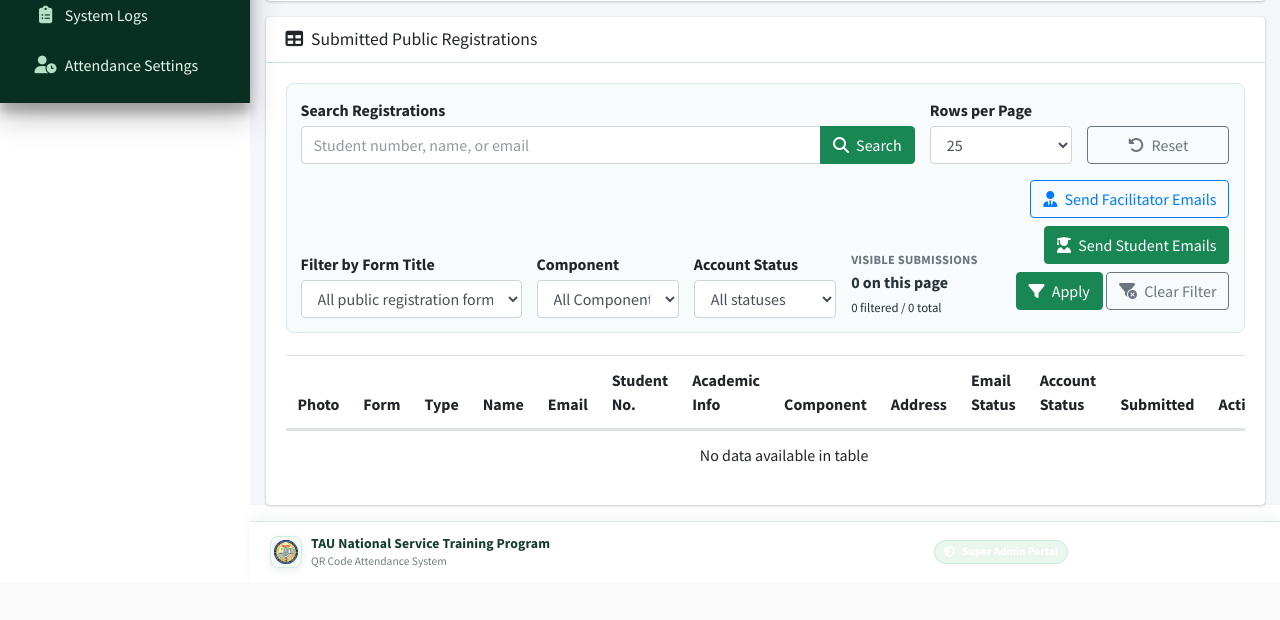
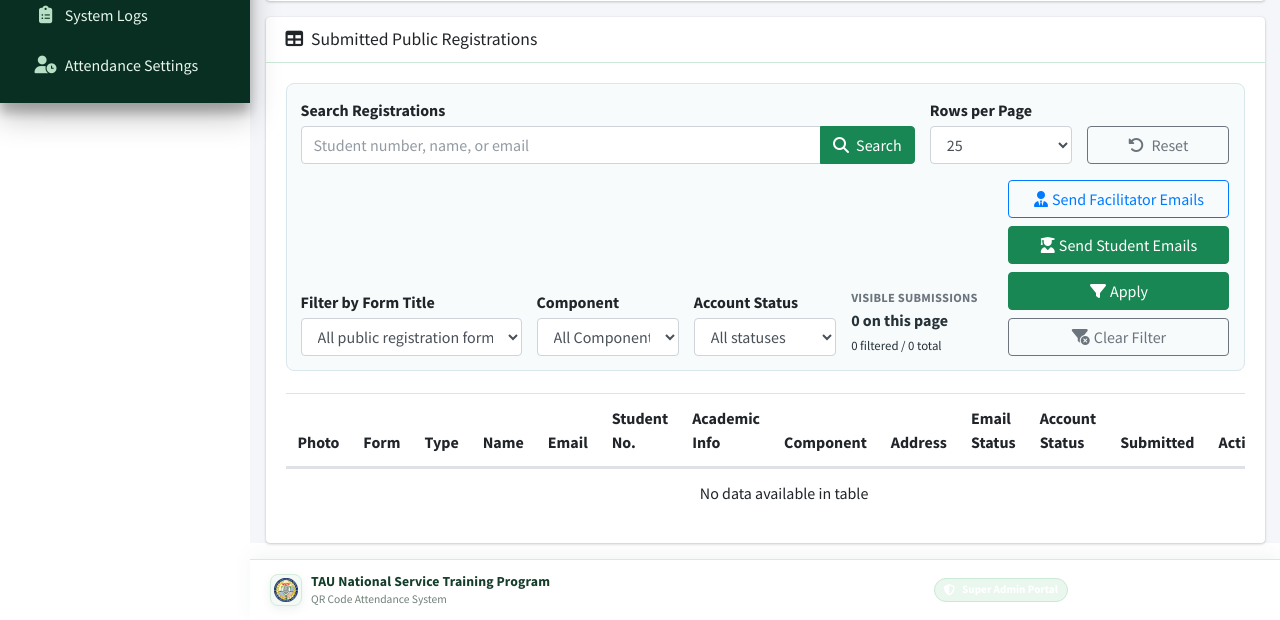
Before and after one commit to LyleZhyla/NSTP_Portal, a PHP site: page /qr-code-attendance-system/student-registrations.php in a window 1280 px wide. Shown: the part 697-1317 px from the top of the page. Before the commit the page ends 1265 px from the top, so only its background shows below. Run offline with PHP 8.4, Linux system fonts and the light colour scheme; a user stored in the database is signed in; data comes from the database, SQL or seed files in the repository; data that the repository does not hold is empty; some libraries are stand-ins or nearby versions.

Commit message:
Fix public registration button alignment

```diff
--- a/student-registrations.php
+++ b/student-registrations.php
@@ -375,6 +375,59 @@ $registrationPageUrl = static function ($page) {
             padding: 14px;
             margin-bottom: 16px;
         }
+        .public-action-group {
+            display: flex;
+            flex-wrap: wrap;
+            align-items: stretch;
+            gap: 8px;
+        }
+        .public-action-group .btn {
+            display: inline-flex;
+            align-items: center;
+            justify-content: center;
+            min-height: 34px;
+            margin: 0;
+            white-space: nowrap;
+        }
+        .registration-filter-actions {
+            display: grid;
+            grid-template-columns: minmax(0, 1fr);
+            gap: 8px;
+            width: 100%;
+        }
+        .registration-filter-actions .btn {
+            display: inline-flex;
+            align-items: center;
+            justify-content: center;
+            min-height: 38px;
+            margin: 0;
+            white-space: normal;
+        }
+        .registration-row-actions {
+            display: inline-flex;
+            align-items: center;
+            justify-content: flex-start;
+            gap: 6px;
+            white-space: nowrap;
+        }
+        .registration-row-actions .btn {
+            display: inline-flex;
+            align-items: center;
+            justify-content: center;
+            width: 32px;
+            height: 32px;
+            padding: 0;
+            margin: 0;
+        }
+        @media (max-width: 575.98px) {
+            .public-action-group {
+                display: grid;
+                grid-template-columns: minmax(0, 1fr);
+            }
+            .public-action-group .btn {
+                width: 100%;
+            }
+        }
         .qr-pagination-bar {
             border-top: 1px solid #e3edf1;
             padding-top: 12px;
@@ -560,6 +613,7 @@ $registrationPageUrl = static function ($page) {
                                                         <?php endif; ?>
                                                     <?php endforeach; ?>
                                                 </div>
+                                                <div class="public-action-group">
                                                     <button type="button" class="btn btn-sm btn-warning" data-toggle="modal" data-target="#formModal<?php echo (int) $formRow['form_id']; ?>">
                                                         <i class="fas fa-edit mr-1"></i> Edit
                                                     </button>
@@ -572,6 +626,7 @@ $registrationPageUrl = static function ($page) {
                                                             data-title="<?php echo htmlspecialchars($formRow['form_title']); ?>">
                                                         <i class="fas fa-trash mr-1"></i> Delete
                                                     </button>
+                                                </div>
                                             </div>
                                         </div>
                                     </div>
@@ -665,19 +720,21 @@ $registrationPageUrl = static function ($page) {
                                         <small><?php echo number_format($filteredRegistrationCount); ?> filtered / <?php echo number_format($totalRegistrations); ?> total</small>
                                     </span>
                                 </div>
-                                <div class="col-md-3 mt-3 mt-md-0 text-md-right">
+                                <div class="col-md-3 mt-3 mt-md-0 d-flex align-items-end">
+                                    <div class="registration-filter-actions">
                                         <?php if ($role === 'super_admin'): ?>
-                                    <button type="button" class="btn btn-outline-primary mb-2" id="sendFacilitatorAccountEmailsBtn">
+                                        <button type="button" class="btn btn-outline-primary" id="sendFacilitatorAccountEmailsBtn">
                                             <i class="fas fa-user-tie mr-1"></i> Send Facilitator Emails
                                         </button>
                                         <?php endif; ?>
-                                    <button type="button" class="btn btn-primary mb-2" id="sendAccountEmailsBtn">
+                                        <button type="button" class="btn btn-primary" id="sendAccountEmailsBtn">
                                             <i class="fas fa-user-graduate mr-1"></i> Send Student Emails
                                         </button>
-                                    <button type="submit" class="btn btn-info mb-2"><i class="fas fa-filter mr-1"></i> Apply</button>
-                                    <a href="student-registrations.php" class="btn btn-outline-secondary mb-2">
+                                        <button type="submit" class="btn btn-info"><i class="fas fa-filter mr-1"></i> Apply</button>
+                                        <a href="student-registrations.php" class="btn btn-outline-secondary">
                                             <i class="fas fa-filter-circle-xmark mr-1"></i> Clear Filter
                                         </a>
+                                    </div>
                                 </div>
                             </div>
                         </form>
@@ -798,7 +855,8 @@ $registrationPageUrl = static function ($page) {
                                             </td>
                                             <td data-order="<?php echo (int) strtotime($row['created_at']); ?>"><?php echo htmlspecialchars(date('m/d/Y h:i A', strtotime($row['created_at']))); ?></td>
                                             <td>
-                                                <button class="btn btn-sm btn-info" data-toggle="modal" data-target="#detailsModal<?php echo $registrationId; ?>">
+                                                <div class="registration-row-actions">
+                                                    <button class="btn btn-sm btn-info" data-toggle="modal" data-target="#detailsModal<?php echo $registrationId; ?>" title="View details">
                                                         <i class="fas fa-eye"></i>
                                                     </button>
                                                     <?php if ($canSendStudentCredentials): ?>
@@ -818,10 +876,12 @@ $registrationPageUrl = static function ($page) {
                                                             type="button"
                                                             class="btn btn-sm btn-danger delete-student-account"
                                                             data-user-id="<?php echo (int) $row['resolved_user_id']; ?>"
-                                                        data-name="<?php echo htmlspecialchars($fullName); ?>">
+                                                            data-name="<?php echo htmlspecialchars($fullName); ?>"
+                                                            title="Delete student account">
                                                             <i class="fas fa-user-times"></i>
                                                         </button>
                                                     <?php endif; ?>
+                                                </div>
                                             </td>
                                         </tr>
 
```
Lines whose indentation alone changed are shown as unchanged.
